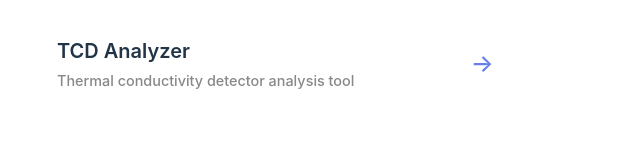
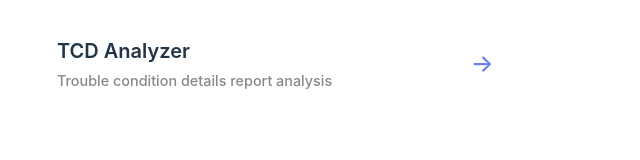
Before and after one commit to danielcepatterson/assistant-menu, a React (Vite) app: page / in a window 1280 px wide. Shown: the part 301-461 px from the top of the page, without its empty margins (0-640 px from the left). Built offline with nearby package versions, Linux system fonts and the light colour scheme.

Commit message:
fix: correct description for TCD Analyzer tool

```diff
--- a/src/react-app/App.tsx
+++ b/src/react-app/App.tsx
@@ -18,7 +18,7 @@ const tools: Tool[] = [
 	},
 	{
 		name: "TCD Analyzer",
-		description: "Thermal conductivity detector analysis tool",
+		description: "Trouble condition details report analysis",
 		url: "https://tcd-analysis.danielcepatterson.workers.dev",
 		available: true,
 	},
```
